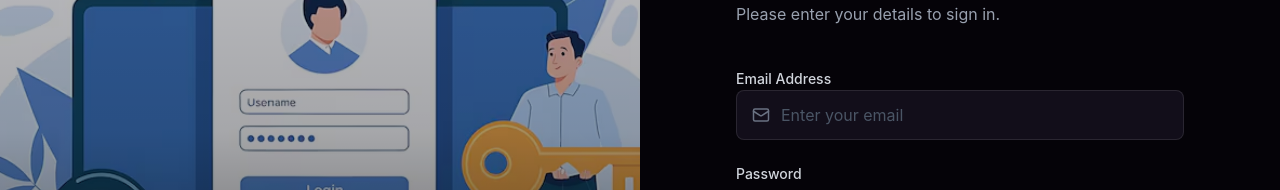
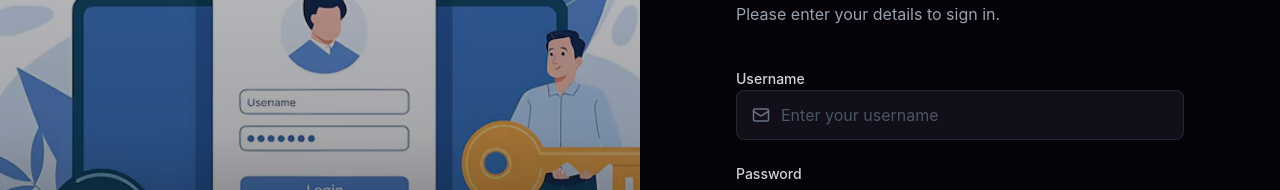
Before and after one commit to govindkumarjangid/Zoom_Live-Video-Streaming, a React (Vite) app in the folder frontend/: page /authentication in a window 1280 px wide. Shown: the part 268-458 px from the top of the page. Built offline with nearby package versions, Linux system fonts and the light colour scheme.

Commit message:
refactor user registration and login to use username instead of email

```diff
--- a/frontend/src/pages/Authentication.jsx
+++ b/frontend/src/pages/Authentication.jsx
@@ -1,6 +1,6 @@
 import { useState } from 'react';
 import { Link, useNavigate } from 'react-router-dom';
-import { Mail, Lock, UserPlus, User, LogIn } from 'lucide-react';
+import { Mail, Lock, UserPlus, User, LogIn, Loader } from 'lucide-react';
 import { motion } from 'framer-motion';
 import axiosInstance from '../utils/axiosInstance.js';
 import { toast } from 'react-hot-toast';
@@ -11,7 +11,7 @@ const Authentication = () => {
     const [loading, setLoading] = useState(false);
     const [formData, setFormData] = useState({
         name: '',
-        email: '',
+        username: '',
         password: '',
     });
 
@@ -32,7 +32,7 @@ const Authentication = () => {
         try {
             setLoading(true);
             const payload = formState === 'login' ? {
-                email: formData.email,
+                username: formData.username,
                 password: formData.password,
             } : formData;
 
@@ -136,18 +136,18 @@ const Authentication = () => {
 
                         {/* Email Input */}
                         <div className="space-y-2">
-                            <label className="text-sm font-medium text-gray-300">Email Address</label>
+                            <label className="text-sm font-medium text-gray-300">Username</label>
                             <div className="relative">
                                 <div className="absolute inset-y-0 left-0 pl-4 flex items-center pointer-events-none">
                                     <Mail size={18} className="text-gray-500" />
                                 </div>
                                 <input
-                                    type="email"
-                                    id="email"
-                                    name="email"
-                                    value={formData.email}
+                                    type="text"
+                                    id="username"
+                                    name="username"
+                                    value={formData.username}
                                     onChange={handleInputChange}
-                                    placeholder="Enter your email"
+                                    placeholder="Enter your username"
                                     className="w-full bg-[#120e1a] border border-white/10 rounded-lg py-3 pl-11 pr-4 text-white placeholder:text-gray-600 focus:outline-none focus:ring-2 focus:ring-[#f27e20]/50 focus:border-[#f27e20] transition-colors"
                                 />
                             </div>
@@ -180,19 +180,16 @@ const Authentication = () => {
                             type="submit"
                             className="w-full bg-[#f27e20] hover:bg-[#d96c16] text-white py-3 rounded-lg font-medium flex justify-center items-center gap-2 shadow-lg shadow-orange-500/20 transition-all duration-200 focus:scale-105 active:scale-99 cursor-pointer mt-4"
                         >
-                            {
-                                formState === 'login' ? (
-                                    <>
-                                        <LogIn size={20} />
-                                        Sign In
-                                    </>
-                                ) : (
-                                    <>
-                                        <UserPlus size={20} />
-                                        Sign Up
-                                    </>
-                                )
-                            }
+                            {loading ? (
+                                <Loader size={20} className="animate-spin" />
+                            ) : formState === 'login' ? (
+                                <LogIn size={20} />
+                            ) : (
+                                <UserPlus size={20} />
+                            )}
+
+                            {/* Text Logic */}
+                            {loading ? 'Please wait...' : formState === 'login' ? 'Sign In' : 'Sign Up'}
                         </button>
 
                     </form>
```
Also changed, not shown: 2 other files (tests, documents, lock files or other folders).
